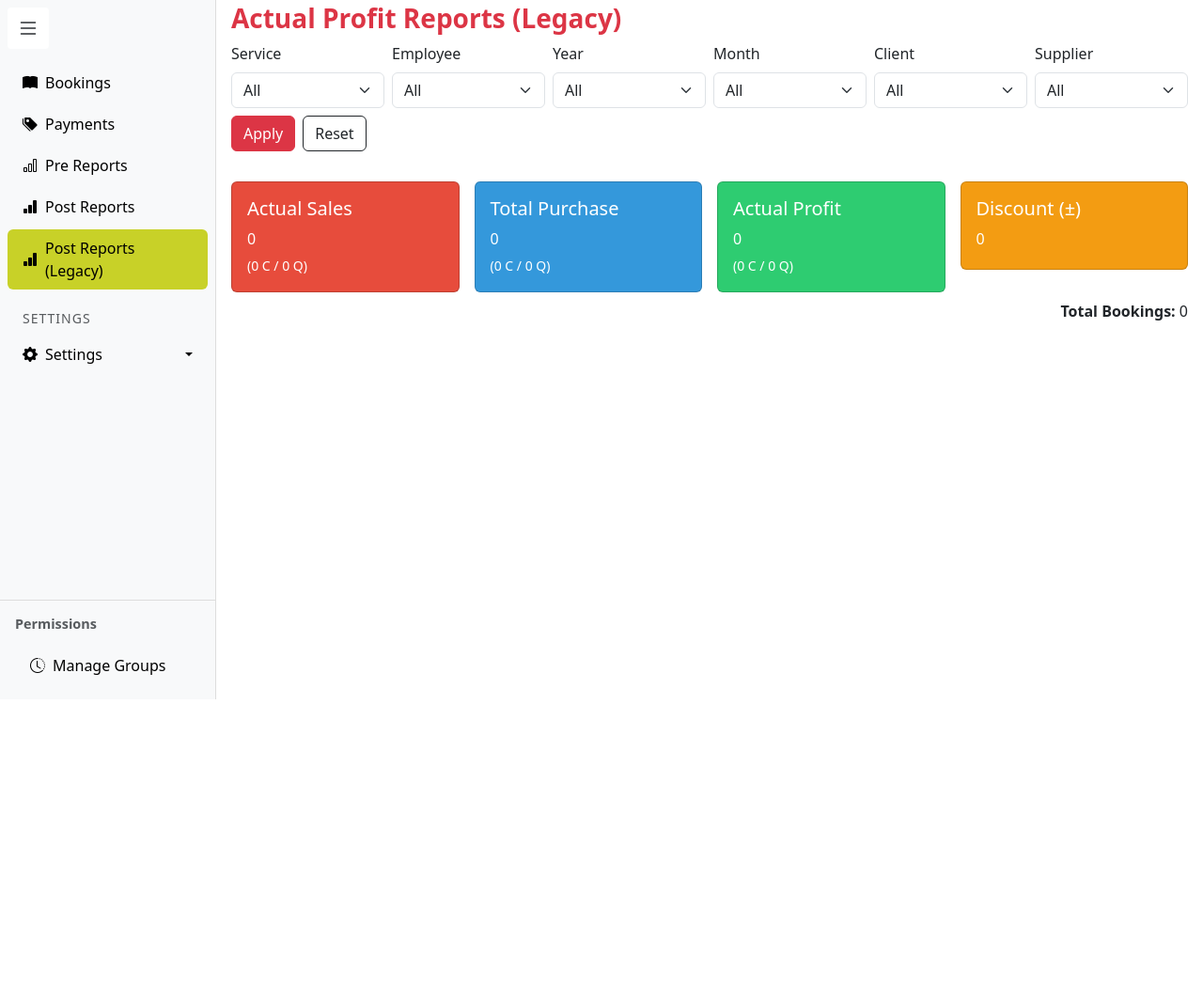
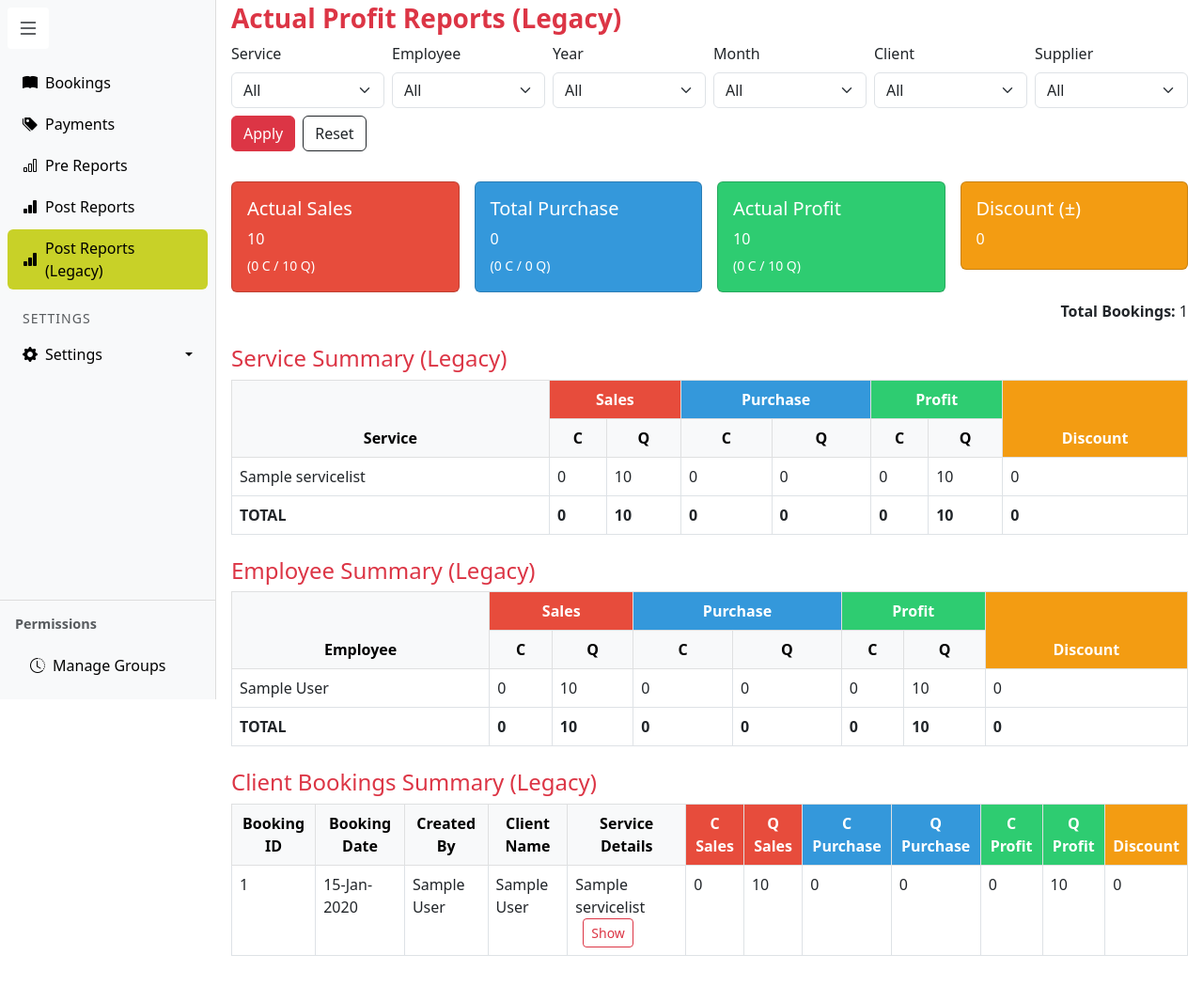
Before and after one commit to theplateofcode/bpc, a Django app: page /reports/owner-reports-legacy/ in a window 1280 px wide. Shown: the part 56-1105 px from the top of the page at 94% size. Before the commit the page ends 800 px from the top, so only its background shows below. Run offline with Django 4.2, Linux system fonts and the light colour scheme; a user stored in the database is signed in; tables that the repository leaves empty hold one stand-in row (values such as "Sample post"); data that the repository does not hold is empty; some libraries are stand-ins or nearby versions.

Commit message:
service individual change for report 13 views_legacy 1.3

```diff
--- a/reports/templates/owner_reports_legacy.html
+++ b/reports/templates/owner_reports_legacy.html
@@ -1,7 +1,9 @@
-{% extends "base.html" %} {% block content %}
+{% extends "base.html" %}
+{% block content %}
 
 <h3 class="mt-4 text-danger fw-bold">Actual Profit Reports (Legacy)</h3>
 
+<!-- Filters -->
 <form id="reportFilters" class="row g-2 align-items-end">
   <div class="col-md-2">
     <label for="service" class="form-label">Service</label>
@@ -9,30 +11,35 @@
       <option value="">All</option>
     </select>
   </div>
+
   <div class="col-md-2">
     <label for="employee" class="form-label">Employee</label>
     <select id="employee" name="employee" class="form-select">
       <option value="">All</option>
     </select>
   </div>
+
   <div class="col-md-2">
     <label for="year" class="form-label">Year</label>
     <select id="year" name="year" class="form-select">
       <option value="">All</option>
     </select>
   </div>
+
   <div class="col-md-2">
     <label for="month" class="form-label">Month</label>
     <select id="month" name="month" class="form-select">
       <option value="">All</option>
     </select>
   </div>
+
   <div class="col-md-2">
     <label for="client" class="form-label">Client</label>
     <select id="client" name="client" class="form-select">
       <option value="">All</option>
     </select>
   </div>
+
   <div class="col-md-2">
     <label for="supplier" class="form-label">Supplier</label>
     <select id="supplier" name="supplier" class="form-select">
@@ -46,6 +53,7 @@
   </div>
 </form>
 
+<!-- Cards -->
 <div id="reportResults" class="row g-3 mt-3">
   <div class="col-md-3">
     <div class="card text-white" style="background-color: #e74c3c">
@@ -56,6 +64,7 @@
       </div>
     </div>
   </div>
+
   <div class="col-md-3">
     <div class="card text-white" style="background-color: #3498db">
       <div class="card-body">
@@ -65,6 +74,7 @@
       </div>
     </div>
   </div>
+
   <div class="col-md-3">
     <div class="card text-white" style="background-color: #2ecc71">
       <div class="card-body">
@@ -74,6 +84,7 @@
       </div>
     </div>
   </div>
+
   <div class="col-md-3">
     <div class="card text-white" style="background-color: #f39c12">
       <div class="card-body">
@@ -84,34 +95,112 @@
   </div>
 </div>
 
+<!-- Bookings Count -->
 <div class="text-end mt-2">
   <strong>Total Bookings:</strong> <span id="bookingTotal">0</span>
 </div>
 
+<!-- Service Summary -->
+<h4 class="mt-4 text-danger">Service Summary (Legacy)</h4>
+<table class="table table-bordered" id="serviceSummary">
+  <thead class="table-light text-center">
+    <tr>
+      <th rowspan="2">Service</th>
+      <th colspan="2" style="background-color: #e74c3c; color: white">Sales</th>
+      <th colspan="2" style="background-color: #3498db; color: white">Purchase</th>
+      <th colspan="2" style="background-color: #2ecc71; color: white">Profit</th>
+      <th rowspan="2" style="background-color: #f39c12; color: white">Discount</th>
+    </tr>
+    <tr>
+      <th>C</th><th>Q</th>
+      <th>C</th><th>Q</th>
+      <th>C</th><th>Q</th>
+    </tr>
+  </thead>
+  <tbody></tbody>
+</table>
+
+<!-- Employee Summary -->
+<h4 class="mt-4 text-danger">Employee Summary (Legacy)</h4>
+<table class="table table-bordered" id="employeeSummary">
+  <thead class="table-light text-center">
+    <tr>
+      <th rowspan="2">Employee</th>
+      <th colspan="2" style="background-color: #e74c3c; color: white">Sales</th>
+      <th colspan="2" style="background-color: #3498db; color: white">Purchase</th>
+      <th colspan="2" style="background-color: #2ecc71; color: white">Profit</th>
+      <th rowspan="2" style="background-color: #f39c12; color: white">Discount</th>
+    </tr>
+    <tr>
+      <th>C</th><th>Q</th>
+      <th>C</th><th>Q</th>
+      <th>C</th><th>Q</th>
+    </tr>
+  </thead>
+  <tbody></tbody>
+</table>
+
+<!-- Client Summary -->
+<h4 class="mt-4 text-danger">Client Bookings Summary (Legacy)</h4>
+<table class="table table-bordered" id="clientSummary">
+  <thead class="table-light text-center">
+    <tr>
+      <th>Booking ID</th>
+      <th>Booking Date</th>
+      <th>Created By</th>
+      <th>Client Name</th>
+      <th>Service Details</th>
+      <th style="background-color: #e74c3c; color: white">C Sales</th>
+      <th style="background-color: #e74c3c; color: white">Q Sales</th>
+      <th style="background-color: #3498db; color: white">C Purchase</th>
+      <th style="background-color: #3498db; color: white">Q Purchase</th>
+      <th style="background-color: #2ecc71; color: white">C Profit</th>
+      <th style="background-color: #2ecc71; color: white">Q Profit</th>
+      <th style="background-color: #f39c12; color: white">Discount</th>
+    </tr>
+  </thead>
+  <tbody></tbody>
+</table>
+
+<!-- Modal -->
+<div class="modal fade" id="serviceModal" tabindex="-1" aria-hidden="true">
+  <div class="modal-dialog modal-lg">
+    <div class="modal-content">
+      <div class="modal-header bg-danger text-white">
+        <h5 class="modal-title">Legacy Service Details</h5>
+        <button type="button" class="btn-close" data-bs-dismiss="modal"></button>
+      </div>
+      <div class="modal-body" id="serviceModalBody" style="background-color: #f8f9fa"></div>
+    </div>
+  </div>
+</div>
+
+<!-- JS -->
 <script>
   document.addEventListener("DOMContentLoaded", async () => {
-    const clean = (n) =>
-      n != null ? Math.round(n).toLocaleString("en-IN") : "0";
+    const clean = (n) => (n != null ? Math.round(n).toLocaleString("en-IN") : "0");
     const safeSet = (id, val) => {
       const el = document.getElementById(id);
       if (el) el.innerText = clean(val);
     };
 
-    // 1. Updated to Legacy Filter Data
     async function loadFilters() {
       const res = await fetch("{% url 'report_filters_data_legacy' %}");
       if (!res.ok) return;
+
       const data = await res.json();
+
       const add = (id, items, txt) => {
         const sel = document.getElementById(id);
         if (!sel) return;
-        items.forEach((i) =>
+        items.forEach((i) => {
           sel.insertAdjacentHTML(
             "beforeend",
             `<option value="${i.id || i}">${txt(i)}</option>`
-          )
-        );
+          );
+        });
       };
+
       add("service", data.services, (s) => s);
       add("employee", data.employees, (e) => e.name);
       add("year", data.years, (y) => y);
@@ -121,104 +210,147 @@
     }
 
     async function loadReportData(params = "") {
-      // 2. Updated to Legacy Report Data
-      const res = await fetch(
-        "{% url 'filtered_legacy_report' %}" + (params ? "?" + params : "")
-      );
+      const res = await fetch("{% url 'filtered_legacy_report' %}" + (params ? "?" + params : ""));
       if (!res.ok) return;
+
       const summary = await res.json();
-      const t = summary.totals;
+      const t = summary.totals || {};
 
-      // --- Totals Rendering Logic ---
-      safeSet("salesTotal", t.sales_cash + t.sales_non_cash);
-      safeSet("salesCash", t.sales_cash);
-      safeSet("salesNonCash", t.sales_non_cash);
-      safeSet("purchaseTotal", t.purchase_cash + t.purchase_non_cash);
-      safeSet("purchaseCash", t.purchase_cash);
-      safeSet("purchaseNonCash", t.purchase_non_cash);
-      safeSet("profitTotal", t.profit_cash + t.profit_non_cash);
-      safeSet("profitCash", t.profit_cash);
-      safeSet("profitNonCash", t.profit_non_cash);
-      safeSet("discountTotal", t.discount);
-      safeSet("bookingTotal", t.bookings);
+      // Totals
+      safeSet("salesTotal", (t.sales_cash || 0) + (t.sales_non_cash || 0));
+      safeSet("salesCash", t.sales_cash || 0);
+      safeSet("salesNonCash", t.sales_non_cash || 0);
 
-      // --- Service Summary Rendering Logic ---
+      safeSet("purchaseTotal", (t.purchase_cash || 0) + (t.purchase_non_cash || 0));
+      safeSet("purchaseCash", t.purchase_cash || 0);
+      safeSet("purchaseNonCash", t.purchase_non_cash || 0);
+
+      safeSet("profitTotal", (t.profit_cash || 0) + (t.profit_non_cash || 0));
+      safeSet("profitCash", t.profit_cash || 0);
+      safeSet("profitNonCash", t.profit_non_cash || 0);
+
+      safeSet("discountTotal", t.discount || 0);
+      safeSet("bookingTotal", t.bookings || 0);
+
+      // Service Summary
       const sbody = document.querySelector("#serviceSummary tbody");
-      sbody.innerHTML = "";
-      Object.entries(summary.service_summary).forEach(([k, v]) => {
-        const total = k === "TOTAL";
-        sbody.insertAdjacentHTML("beforeend", `
-          <tr${total ? ' style="font-weight:bold;background:#f8f9fa;"' : ""}>
-            <td>${k}</td>
-            <td>${clean(v.sales_cash)}</td><td>${clean(v.sales_non_cash)}</td>
-            <td>${clean(v.purchase_cash)}</td><td>${clean(v.purchase_non_cash)}</td>
-            <td>${clean(v.profit_cash)}</td><td>${clean(v.profit_non_cash)}</td>
-            <td>${clean(v.discount)}</td>
-          </tr>`);
-      });
+      if (sbody) {
+        sbody.innerHTML = "";
+        Object.entries(summary.service_summary || {}).forEach(([k, v]) => {
+          const total = k === "TOTAL";
+          sbody.insertAdjacentHTML(
+            "beforeend",
+            `
+            <tr${total ? ' style="font-weight:bold;background:#f8f9fa;"' : ""}>
+              <td>${k}</td>
+              <td>${clean(v.sales_cash || 0)}</td><td>${clean(v.sales_non_cash || 0)}</td>
+              <td>${clean(v.purchase_cash || 0)}</td><td>${clean(v.purchase_non_cash || 0)}</td>
+              <td>${clean(v.profit_cash || 0)}</td><td>${clean(v.profit_non_cash || 0)}</td>
+              <td>${clean(v.discount || 0)}</td>
+            </tr>
+          `
+          );
+        });
+      }
 
-      // --- Employee Summary Rendering Logic ---
+      // Employee Summary
       const ebody = document.querySelector("#employeeSummary tbody");
-      ebody.innerHTML = "";
-      Object.entries(summary.employee_summary).forEach(([k, v]) => {
-        const total = k === "TOTAL";
-        ebody.insertAdjacentHTML("beforeend", `
-          <tr${total ? ' style="font-weight:bold;background:#f8f9fa;"' : ""}>
-            <td>${k}</td>
-            <td>${clean(v.sales_cash)}</td><td>${clean(v.sales_non_cash)}</td>
-            <td>${clean(v.purchase_cash)}</td><td>${clean(v.purchase_non_cash)}</td>
-            <td>${clean(v.profit_cash)}</td><td>${clean(v.profit_non_cash)}</td>
-            <td>${clean(v.discount)}</td>
-          </tr>`);
-      });
+      if (ebody) {
+        ebody.innerHTML = "";
+        Object.entries(summary.employee_summary || {}).forEach(([k, v]) => {
+          const total = k === "TOTAL";
+          ebody.insertAdjacentHTML(
+            "beforeend",
+            `
+            <tr${total ? ' style="font-weight:bold;background:#f8f9fa;"' : ""}>
+              <td>${k}</td>
+              <td>${clean(v.sales_cash || 0)}</td><td>${clean(v.sales_non_cash || 0)}</td>
+              <td>${clean(v.purchase_cash || 0)}</td><td>${clean(v.purchase_non_cash || 0)}</td>
+              <td>${clean(v.profit_cash || 0)}</td><td>${clean(v.profit_non_cash || 0)}</td>
+              <td>${clean(v.discount || 0)}</td>
+            </tr>
+          `
+          );
+        });
+      }
 
-      // 3. Updated to Legacy Bookings Report
-      const resp = await fetch(
-        "{% url 'bookings_report_legacy' %}" + (params ? "?" + params : "")
-      );
+      // Client Summary
+      const resp = await fetch("{% url 'bookings_report_legacy' %}" + (params ? "?" + params : ""));
       if (!resp.ok) return;
+
       const bookings = await resp.json();
       const tbody = document.querySelector("#clientSummary tbody");
+      if (!tbody) return;
+
       tbody.innerHTML = "";
-      bookings.data.forEach((b) => {
-        const svc = b.services.map((s) => s.service).join(", ");
-        const mod = b.services.map((s) => `
-          <div class="p-3 mb-3 bg-white shadow-sm rounded border">
-            <h6><strong>${s.service}</strong> (${s.mode})</h6>
-            <p>Sales: ${clean(s.sales)}<br>Purchase: ${clean(s.purchase)}<br>
-            Profit: ${clean(s.profit)}<br>Entered by: ${s.entered_by}</p>
-          </div>`).join("");
 
-        tbody.insertAdjacentHTML("beforeend", `
-          <tr>
-            <td>${b.booking_id}</td><td>${b.booking_date}</td>
-            <td>${b.created_by}</td><td>${b.client_name}</td>
-            <td>${svc} <button class="btn btn-sm btn-outline-danger ms-2"
-                data-bs-toggle="modal" data-bs-target="#serviceModal"
-                data-services='${encodeURIComponent(mod)}'>Show</button></td>
-            <td>${clean(b.totals.sales_cash)}</td><td>${clean(b.totals.sales_non_cash)}</td>
-            <td>${clean(b.totals.purchase_cash)}</td><td>${clean(b.totals.purchase_non_cash)}</td>
-            <td>${clean(b.totals.profit_cash)}</td><td>${clean(b.totals.profit_non_cash)}</td>
-            <td>${clean(b.totals.discount || 0)}</td>
-          </tr>`);
+      (bookings.data || []).forEach((b) => {
+        const services = b.services || [];
+        const svc = services.map((s) => s.service).join(", ");
+
+        const mod = services
+          .map(
+            (s) => `
+              <div class="p-3 mb-3 bg-white shadow-sm rounded border">
+                <h6><strong>${s.service}</strong> (${s.mode || "—"})</h6>
+                <p>
+                  Sales: ${clean(s.sales || 0)}<br>
+                  Purchase: ${clean(s.purchase || 0)}<br>
+                  Profit: ${clean(s.profit || 0)}<br>
+                  Entered by: ${s.entered_by || "—"}
+                </p>
+              </div>
+            `
+          )
+          .join("");
+
+        tbody.insertAdjacentHTML(
+          "beforeend",
+          `
+            <tr>
+              <td>${b.booking_id || ""}</td>
+              <td>${b.booking_date || ""}</td>
+              <td>${b.created_by || ""}</td>
+              <td>${b.client_name || ""}</td>
+              <td>
+                ${svc}
+                <button class="btn btn-sm btn-outline-danger ms-2"
+                  data-bs-toggle="modal" data-bs-target="#serviceModal"
+                  data-services='${encodeURIComponent(mod)}'>Show</button>
+              </td>
+              <td>${clean((b.totals && b.totals.sales_cash) || 0)}</td>
+              <td>${clean((b.totals && b.totals.sales_non_cash) || 0)}</td>
+              <td>${clean((b.totals && b.totals.purchase_cash) || 0)}</td>
+              <td>${clean((b.totals && b.totals.purchase_non_cash) || 0)}</td>
+              <td>${clean((b.totals && b.totals.profit_cash) || 0)}</td>
+              <td>${clean((b.totals && b.totals.profit_non_cash) || 0)}</td>
+              <td>${clean((b.totals && b.totals.discount) || 0)}</td>
+            </tr>
+          `
+        );
       });
     }
 
-    // Modal and Filter Listeners
-    document.getElementById("serviceModal").addEventListener("show.bs.modal", (e) => {
-      document.getElementById("serviceModalBody").innerHTML =
-        decodeURIComponent(e.relatedTarget.getAttribute("data-services"));
-    });
+    // Modal listener (guarded)
+    const serviceModal = document.getElementById("serviceModal");
+    const serviceModalBody = document.getElementById("serviceModalBody");
+    if (serviceModal && serviceModalBody) {
+      serviceModal.addEventListener("show.bs.modal", (e) => {
+        const btn = e.relatedTarget;
+        serviceModalBody.innerHTML = decodeURIComponent(btn?.getAttribute("data-services") || "");
+      });
+    }
 
-    document.getElementById("applyFilters").addEventListener("click", (e) => {
+    // Filter buttons
+    document.getElementById("applyFilters")?.addEventListener("click", (e) => {
       e.preventDefault();
       const params = new URLSearchParams(new FormData(document.getElementById("reportFilters"))).toString();
       loadReportData(params);
     });
 
-    document.getElementById("resetFilters").addEventListener("click", (e) => {
+    document.getElementById("resetFilters")?.addEventListener("click", (e) => {
       e.preventDefault();
-      document.getElementById("reportFilters").reset();
+      document.getElementById("reportFilters")?.reset();
       loadReportData();
     });
 
```
